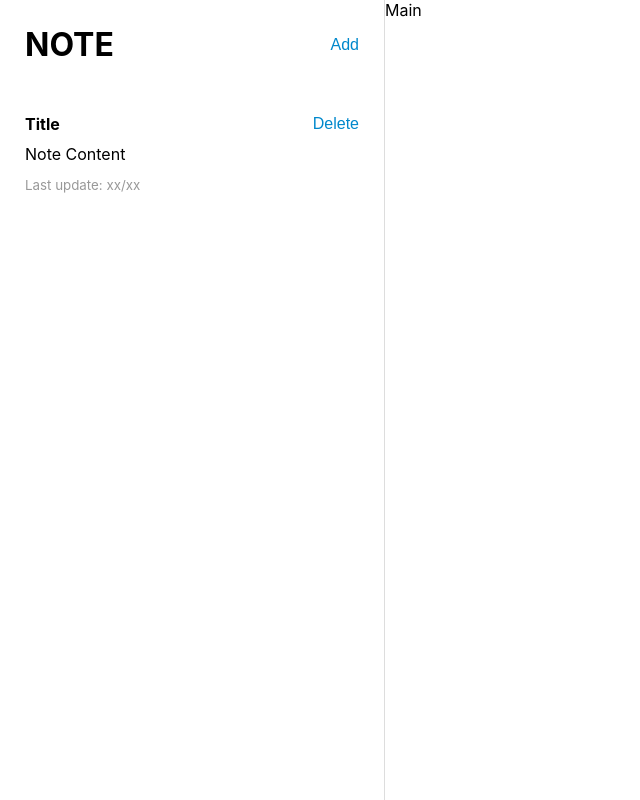
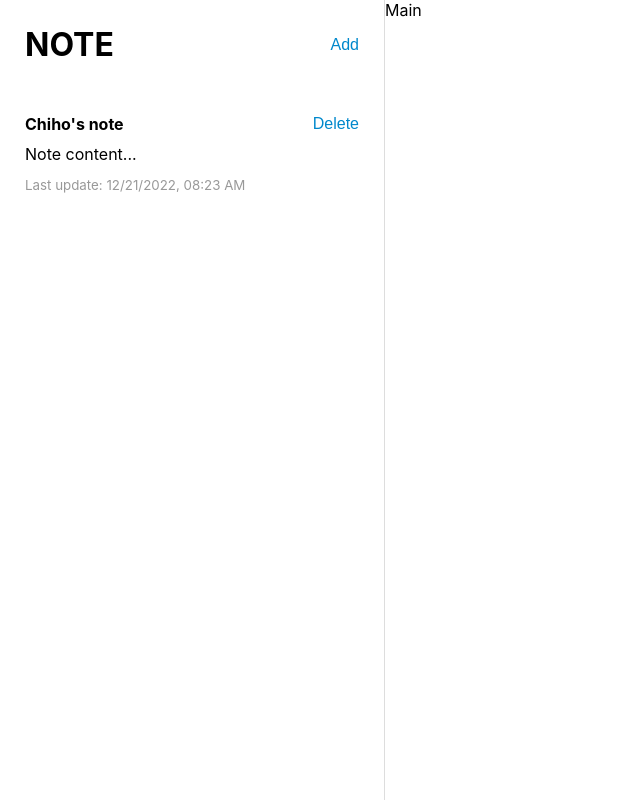
Before and after one commit to Chimoha31/Code_Camp_H, a React (Create React App) app in the folder 05noteapp/: page / in a window 1280 px wide. Both pictures are taken after a click on the button "Add". Shown: the whole page, without its empty margins (0-640 px from the left). Built offline with nearby package versions, Linux system fonts and the light colour scheme; the HTML template or start-up script is replaced by a standard one.

Commit message:
Installed react-uuid

```diff
--- a/05noteapp/package.json
+++ b/05noteapp/package.json
@@ -34,5 +34,8 @@
       "last 1 firefox version",
       "last 1 safari version"
     ]
+  },
+  "devDependencies": {
+    "react-uuid": "^2.0.0"
   }
 }
--- a/05noteapp/src/App.js
+++ b/05noteapp/src/App.js
@@ -1,12 +1,26 @@
-import React from "react";
+import React, { useState } from "react";
 import "./App.css";
 import Main from "./components/main/Main";
 import Sidebar from "./components/sidebar/Sidebar";
 
 const App = () => {
+  const [notes, setNotes] = useState([]);
+
+  const handleAddNote = () => {
+    console.log("Added note!");
+    const newNote = {
+      id: Math.random(),
+      title: "Chiho's note",
+      content: "Note content...",
+      modDate: Date.now(),
+    };
+    setNotes([...notes, newNote]);
+    console.log(notes);
+  };
+
   return (
     <div className="App">
-      <Sidebar />
+      <Sidebar handleAddNote={handleAddNote} notes={notes} />
       <Main />
     </div>
   );
--- a/05noteapp/src/components/sidebar/Sidebar.jsx
+++ b/05noteapp/src/components/sidebar/Sidebar.jsx
@@ -1,22 +1,30 @@
 import React from "react";
 import "./Sidebar.css";
 
-const Sidebar = () => {
+const Sidebar = ({ handleAddNote, notes }) => {
   return (
     <div className="app-sidebar">
       <div className="app-sidebar-header">
         <h1>NOTE</h1>
-        <button>Add</button>
+        <button onClick={handleAddNote}>Add</button>
       </div>
       <div className="app-sidebar-notes">
-        <div className="app-sidebar-note">
-          <div className="sidebar-note-title">
-            <strong>Title</strong>
-            <button>Delete</button>
+        {notes.map((note) => (
+          <div className="app-sidebar-note" key={note.id}>
+            <div className="sidebar-note-title">
+              <strong>{note.title}</strong>
+              <button>Delete</button>
+            </div>
+            <p>{note.content}</p>
+            <small>
+              Last update:{" "}
+              {new Date(note.modDate).toLocaleDateString("en-US", {
+                hour: "2-digit",
+                minute: "2-digit",
+              })}
+            </small>
           </div>
-          <p>Note Content</p>
-          <small>Last update: xx/xx</small>
-        </div>
+        ))}
       </div>
     </div>
   );
```
Also changed, not shown: 1 other file (tests, documents, lock files or other folders).
